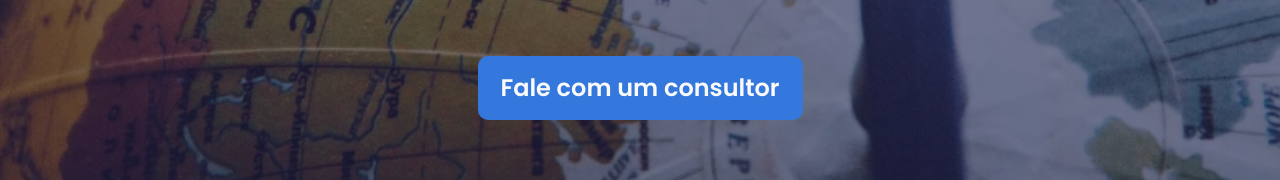
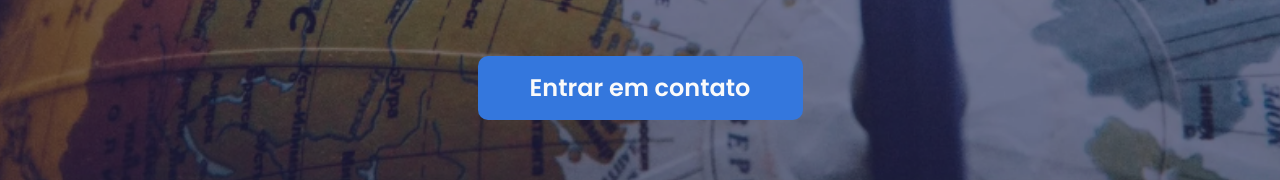
Before and after one commit to knex-projects/eleven-lp, a React (Vite) app in the folder FrontEnd/: page / in a window 1280 px wide. Shown: the part 670-850 px from the top of the page. Built offline with nearby package versions, Linux system fonts and the light colour scheme.

Commit message:
refactor: ajustar tamanho do botão no tamnaho 440

```diff
--- a/FrontEnd/src/components/Sections/HeroSection/HeroSection.tsx
+++ b/FrontEnd/src/components/Sections/HeroSection/HeroSection.tsx
@@ -17,8 +17,8 @@ export default function HeroSection() {
           Descubra como nossas soluções elevam os seus resultados!
         </h2>
         <a href="/#Form" className="scroll-smooth">
-          <button className="scroll-smooth w-[325px] h-[64px] text-[24px] rounded-[10px] max-sm:w-[80%]">
-          <h1>Fale com um consultor</h1>
+          <button className="scroll-smooth w-[325px] h-[64px] text-[24px] rounded-[10px] max-sm:w-[80vw] max-sm:max-w-[267px]">
+          <h1>Entrar em contato</h1>
         </button>
         </a>
 
```
